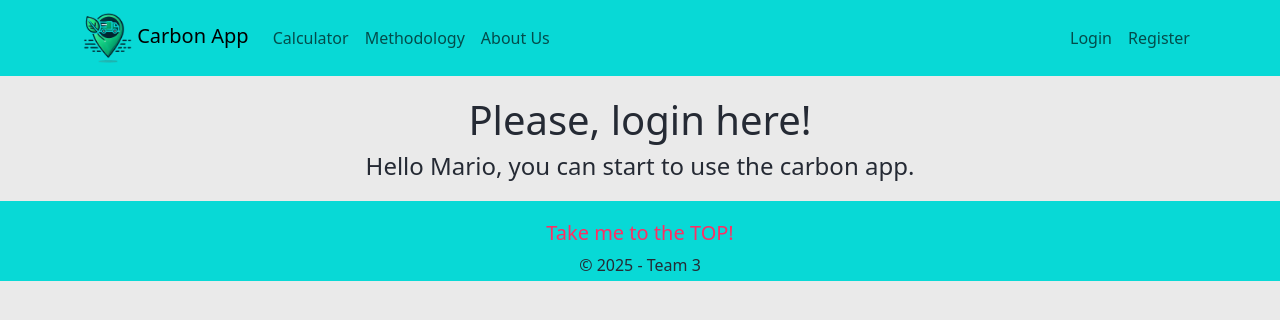
After one commit to JanisReboul34/FOR19Shared, a Flask app: page /login in a window 1280 px wide. The commit adds this page. Shown: the top 320 px of the page. Run offline with Flask 2, Linux system fonts and the light colour scheme.

Commit message:
First step

```diff
--- a/app/__init__.py
+++ b/app/__init__.py
@@ -11,9 +11,11 @@ from app.home.routes import home
 from app.methodology.routes import methodology
 from app.calculator.routes import calculator
 from app.profile.routes import profile
+from app.users.routes import users
 
 application.register_blueprint(about)
 application.register_blueprint(home)
 application.register_blueprint(methodology)
 application.register_blueprint(calculator)
 application.register_blueprint(profile)
+application.register_blueprint(users)
--- a/app/templates/layout.html
+++ b/app/templates/layout.html
@@ -42,10 +42,10 @@
                     </ul>
                     <ul class="navbar-nav ms-auto">
                         <li class="nav-item">
-                            <a class="nav-link" href="#">Login</a>
+                            <a class="nav-link" href="{{url_for('users.login')}}">Login</a>
                         </li>
                         <li class="nav-item">
-                            <a class="nav-link" href="#">Register</a>
+                            <a class="nav-link" href="{{url_for('users.register')}}">Register</a>
                         </li>
                     </ul>
                 </div>
--- /dev/null
+++ b/app/templates/users/login.html
@@ -0,0 +1,15 @@
+{% extends "layout.html" %}
+{% block content %}
+
+<!-- Header -->
+<section>
+  <div class="container">
+
+    <h1>Please, login here!</h1>
+    <h4>Hello {{name}}, you can start to use the carbon app.</h4>
+
+  </div>
+</section>
+
+
+{% endblock content %}
--- /dev/null
+++ b/app/users/__init__.py
@@ -0,0 +1 @@
+#
--- /dev/null
+++ b/app/users/routes.py
@@ -0,0 +1,12 @@
+from flask import render_template, Blueprint
+
+users=Blueprint('users',__name__)
+
+@users.route('/register')
+def register():
+  return render_template('users/register.html', title='register')
+
+@users.route('/login')
+def login():
+  name='Mario'
+  return render_template('users/login.html', title='login', name=name)
```
Also changed, not shown: app/templates/users/register.html (added, +14 -0 lines).
